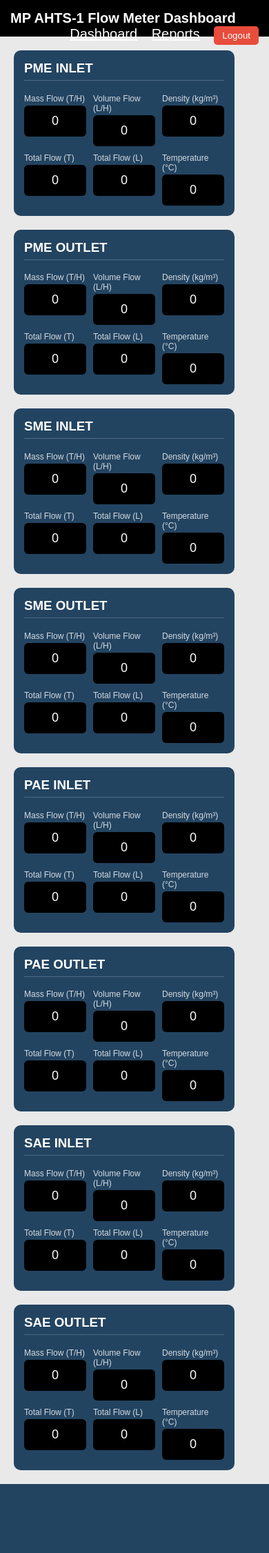
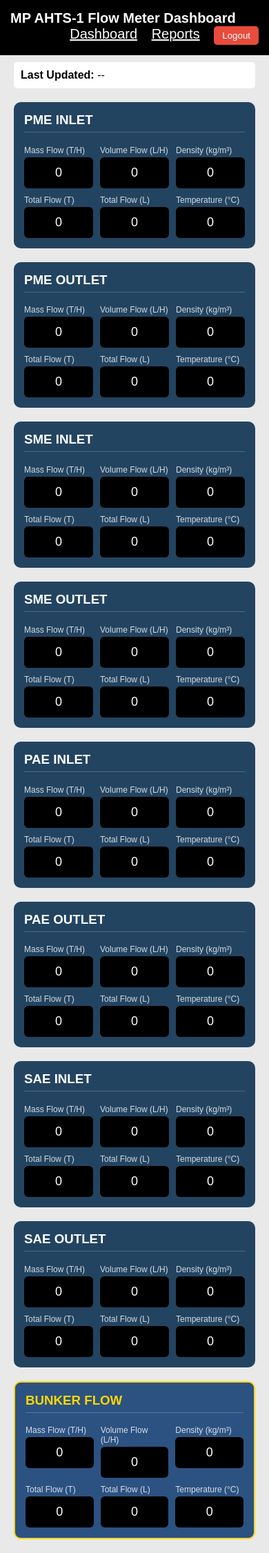
Before and after one commit to yogirajmagar07/webscadaserver, a Flask app: page / in a window 390 px wide. Shown: the whole page at 69% size. Before the commit the page ends 2151 px from the top, so only its background shows below. Run offline with Flask 3, Linux system fonts and the light colour scheme; the visitor is signed in with stand-in values (Sample User, id 1); data that the repository does not hold is empty.

Commit message:
Update index.html

```diff
--- a/templates/index.html
+++ b/templates/index.html
@@ -17,11 +17,12 @@ body{
     color:white;
     padding:15px;
     font-size:20px;
+    overflow: auto;
 }
 
 .container{
     display:grid;
-    grid-template-columns: repeat(auto-fit, minmax(320px, 1fr));
+    grid-template-columns: repeat(3, minmax(320px, 1fr)); /* Fixed to 3 columns */
     gap:20px;
     padding:20px;
 }
@@ -66,6 +67,29 @@ body{
     flex-direction:column;
 }
 
+/* Highlight for bunker card */
+.bunker-card {
+    border: 2px solid #ffd700;
+    background: #2c5282;
+}
+
+.bunker-card h3 {
+    color: #ffd700;
+}
+
+/* Responsive for smaller screens */
+@media screen and (max-width: 1100px){
+    .container{
+        grid-template-columns: repeat(2, 1fr); /* 2 columns on medium screens */
+    }
+}
+
+@media screen and (max-width: 700px){
+    .container{
+        grid-template-columns: 1fr; /* 1 column on mobile */
+    }
+}
+
 </style>
 </head>
 
@@ -81,7 +105,7 @@ body{
         <a href="/reports" style="color:white;margin-right:15px;">Reports</a>
 
         <a href="/logout">
-            <button style="background:#e74c3c;color:white;border:none;padding:6px 12px;border-radius:5px;">
+            <button style="background:#e74c3c;color:white;border:none;padding:6px 12px;border-radius:5px;cursor:pointer;">
                 Logout
             </button>
         </a>
@@ -90,12 +114,18 @@ body{
 
 </div>
 
+<!-- Add last update element -->
+<div style="padding: 0 20px;">
+    <div style="background: #fff; padding: 10px; border-radius: 5px; margin-top: 10px;">
+        <strong>Last Updated:</strong> <span id="lastUpdate">--</span>
+    </div>
+</div>
 
 <div class="container" id="dashboard"></div>
 
 <script>
 
-// Panel mapping
+// Panel mapping - SME together and BUNKER at the end
 const panels = [
     {title:"PME INLET", prefix:"FT1"},
     {title:"PME OUTLET", prefix:"FT2"},
@@ -104,7 +134,8 @@ const panels = [
     {title:"PAE INLET", prefix:"FT5"},
     {title:"PAE OUTLET", prefix:"FT6"},
     {title:"SAE INLET", prefix:"FT7"},
-    {title:"SAE OUTLET", prefix:"FT8"}
+    {title:"SAE OUTLET", prefix:"FT8"},
+    {title:"BUNKER FLOW", prefix:"FT9"}  // Bunker flow at the end
 ];
 
 // Row structure
@@ -129,6 +160,11 @@ function buildDashboard(){
 
         let card = document.createElement("div");
         card.className = "card";
+
+        // Add special class for bunker card
+        if (panel.prefix === "FT9") {
+            card.classList.add("bunker-card");
+        }
 
         card.innerHTML += `<h3>${panel.title}</h3>`;
 
@@ -165,12 +201,20 @@ function buildRow(prefix, fields){
 
 buildDashboard();
 
+// Function to round to 5 decimal places
+function roundTo5Decimals(value) {
+    if (value === null || value === undefined || value === '') return '0';
+    const num = parseFloat(value);
+    if (isNaN(num)) return '0';
+    return num.toFixed(5);
+}
 
-// Load data
+// Load data from cache
 async function loadData(){
 
     try{
-        let res = await fetch("/api/latest");
+        // Add cache-busting query parameter
+        let res = await fetch("/api/latest?t=" + new Date().getTime());
         let data = await res.json();
 
         if(data.length === 0) return;
@@ -185,22 +229,34 @@ async function loadData(){
                 let el = document.getElementById(tag);
 
                 if(el){
-                    el.innerText = latest[tag] ?? 0;
+                    // Round the value to 5 decimal places
+                    let value = latest[tag] ?? 0;
+                    el.innerText = roundTo5Decimals(value);
                 }
 
             });
         });
 
-        document.getElementById("lastUpdate").innerText =
-            latest.TimestampIST || "--";
+        // Update last update time
+        let lastUpdateEl = document.getElementById("lastUpdate");
+        if (lastUpdateEl) {
+            lastUpdateEl.innerText = latest.TimestampIST || new Date().toLocaleString();
+        }
 
     }catch(e){
-        console.log(e);
+        console.log("Error loading data:", e);
+
+        // Update last update time with error indication
+        let lastUpdateEl = document.getElementById("lastUpdate");
+        if (lastUpdateEl) {
+            lastUpdateEl.innerText = "Error loading data - " + new Date().toLocaleString();
+        }
     }
 }
 
+// Load data immediately and then every 5 seconds
+loadData();
 setInterval(loadData, 5000);
-loadData();
 
 </script>
 
```
